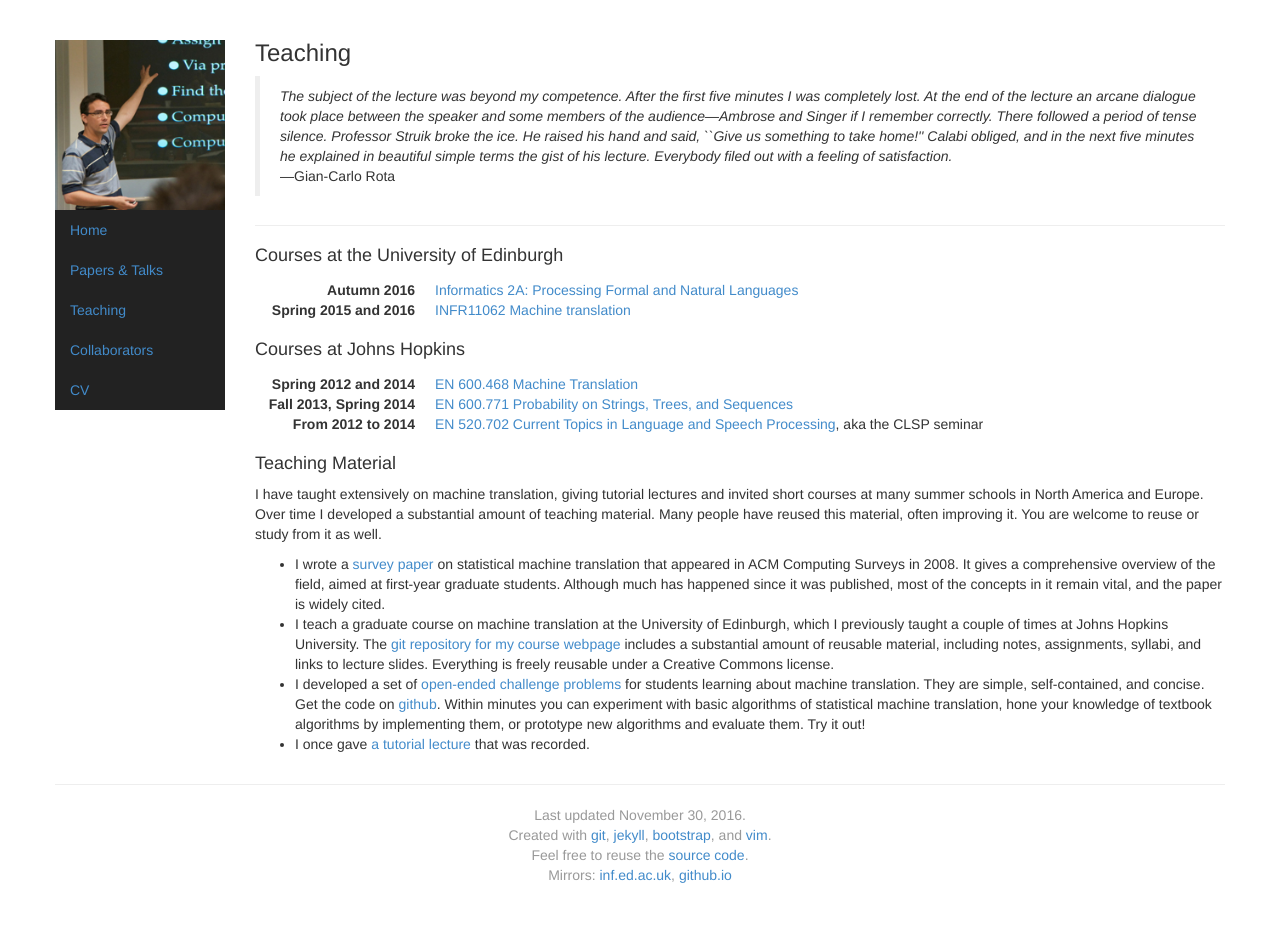
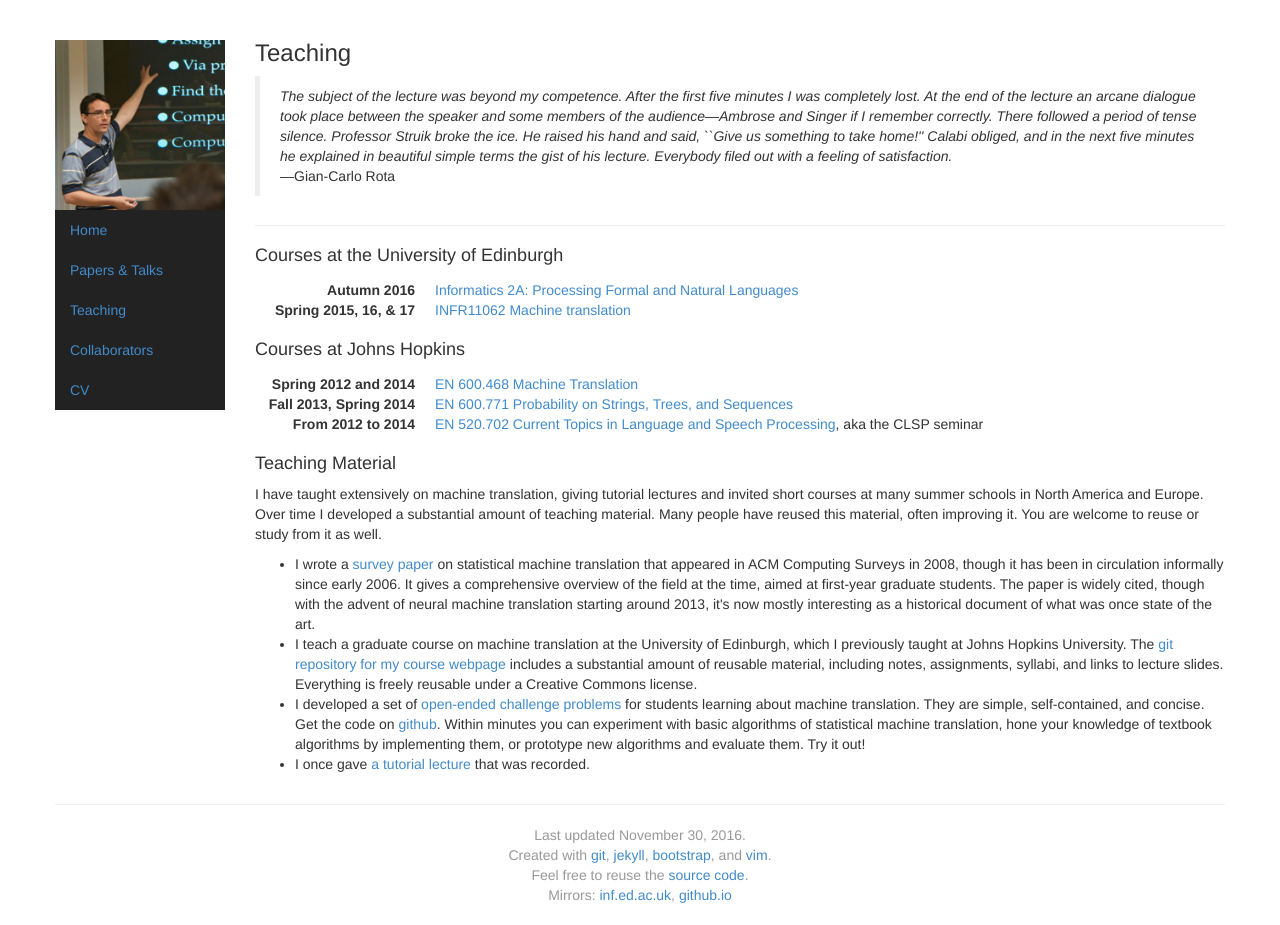
Before and after one commit to alopez/alopez.github.com, a Jekyll site: the page built from teaching.html, in a window 1280 px wide. Built offline with Jekyll 4.4.1, drawn with Linux system fonts in a browser that asks for light colours.

Commit message:
update teaching

```diff
--- a/teaching.html
+++ b/teaching.html
@@ -18,7 +18,7 @@ picture: teaching
 <h4>Courses at the University of Edinburgh</h4>
 <dl class="dl-horizontal">
   <dt>Autumn 2016</dt><dd><a href="http://www.inf.ed.ac.uk/teaching/courses/inf2a/">Informatics 2A: Processing Formal and Natural Languages</a></dd>
-  <dt>Spring 2015 and 2016</dt><dd><a href="http://www.inf.ed.ac.uk/teaching/courses/mt/">INFR11062 Machine translation</a></dd>
+  <dt>Spring 2015, 16, &amp; 17</dt><dd><a href="http://www.inf.ed.ac.uk/teaching/courses/mt/">INFR11062 Machine translation</a></dd>
 </dl>
 <h4>Courses at Johns Hopkins</h4>
 <dl class="dl-horizontal">
@@ -37,14 +37,15 @@ picture: teaching
 
 <ul>
   <li>I wrote a <a href="http://www.cs.jhu.edu/~alopez/papers/survey.pdf">survey paper</a>
-    on statistical machine translation that appeared in ACM Computing Surveys in 2008. It
-    gives a comprehensive overview of the field, aimed at first-year graduate students.
-    Although much has happened since it was published, most of the concepts in it
-    remain vital, and the paper is widely cited.
+    on statistical machine translation that appeared in ACM Computing Surveys in 2008,
+    though it has been in circulation informally since early 2006. It gives a
+    comprehensive overview of the field at the time, aimed at first-year graduate students.
+    The paper is widely cited, though with the advent of neural machine translation
+    starting around 2013, it's now mostly interesting as a historical document
+    of what was once state of the art.
   </li>
   <li>I teach a graduate course on machine translation at the University
-    of Edinburgh, which I previously taught a couple of times at Johns
-    Hopkins University.
+    of Edinburgh, which I previously taught at Johns Hopkins University.
     The <a href="https://github.com/alopez/mt-class">git repository for
     my course webpage</a> includes a substantial amount of reusable material,
     including notes, assignments, syllabi, and links to lecture slides.
```
